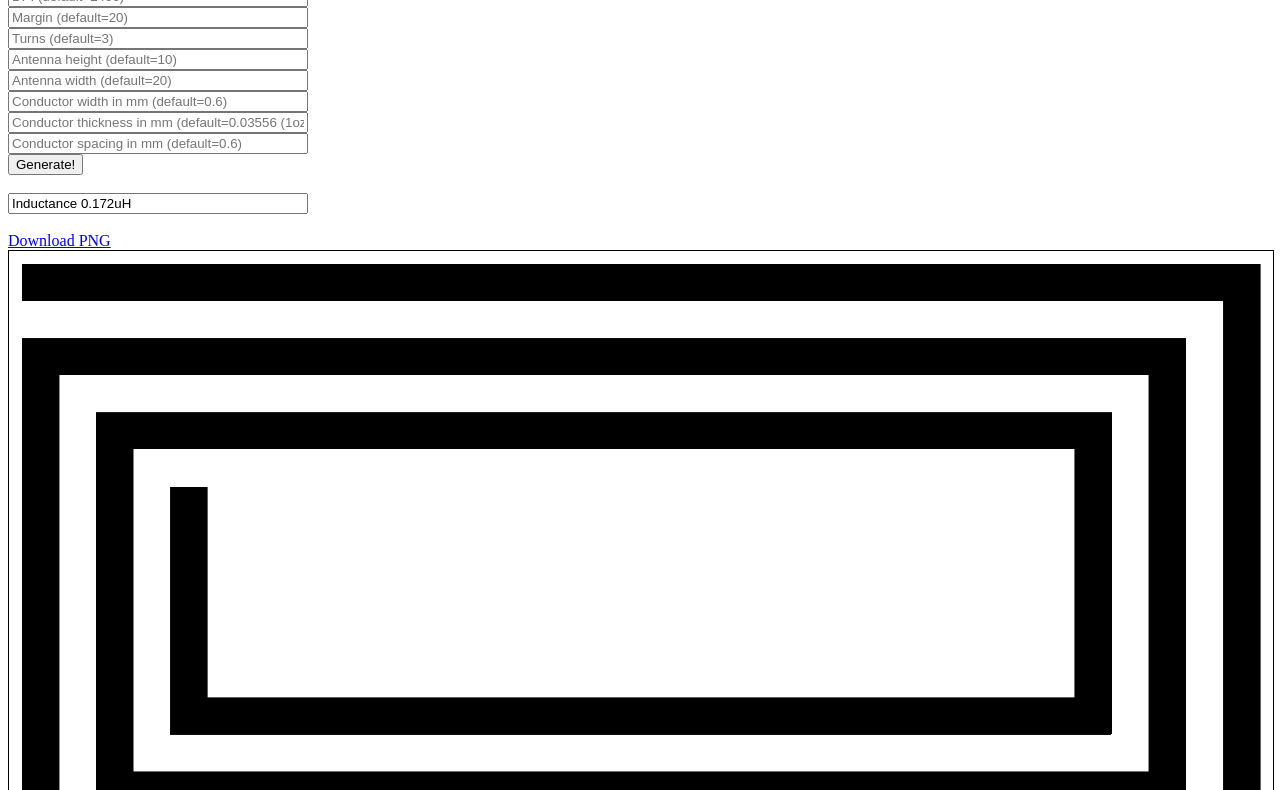
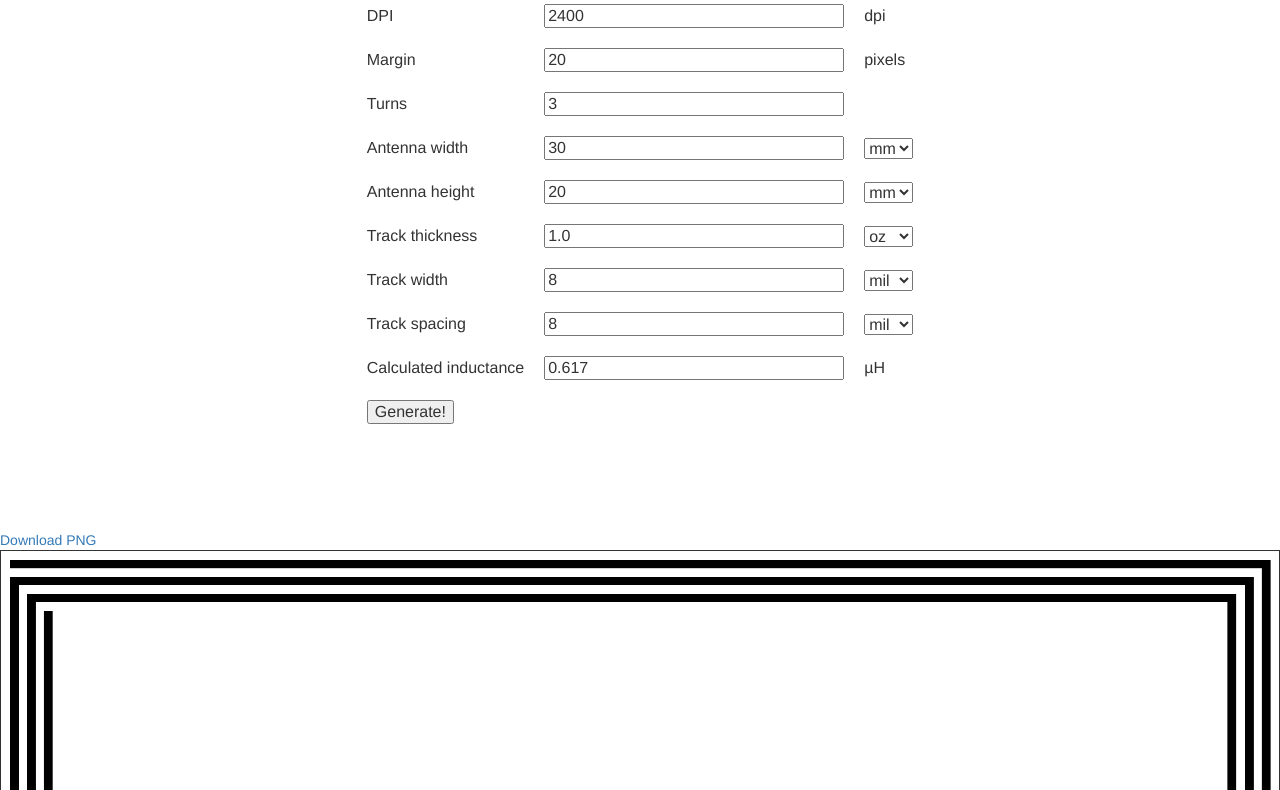
Before and after one commit to kbeckmann/nfc-antenna-generator, a plain HTML site: page index.html in a window 1280 px wide. Shown: the part 69-859 px from the top of the page. Drawn offline with nearby package versions, Linux system fonts and the light colour scheme.

Commit message:
Add unit dropdown and fix design

```diff
--- a/index.html
+++ b/index.html
@@ -1,21 +1,97 @@
+<head>
+    <link href="https://maxcdn.bootstrapcdn.com/bootstrap/3.3.7/css/bootstrap.min.css" rel="stylesheet" integrity="sha384-BVYiiSIFeK1dGmJRAkycuHAHRg32OmUcww7on3RYdg4Va+PmSTsz/K68vbdEjh4u" crossorigin="anonymous">
+</head>
 <style>
     input[type="text"]
     {
         width: 300px;
     }
+    td {
+        padding: 10px;
+        border: 0;
+    }
 </style>
 <h2>Simple rectangular spiral footprint generator</h2>
 <form onsubmit="return false;">
-    <input type="text" id="dpi" placeholder="DPI (default=2400)" /><br/>
-    <input type="text" id="margin" placeholder="Margin (default=20)" /><br/>
-    <input type="text" id="turns" placeholder="Turns (default=3)" /><br/>
-    <input type="text" id="ant_height" placeholder="Antenna height (default=10)" /><br/>
-    <input type="text" id="ant_width" placeholder="Antenna width (default=20)" /><br/>
-    <input type="text" id="cond_width" placeholder="Conductor width in mm (default=0.6)" /><br/>
-    <input type="text" id="cond_thickness" placeholder="Conductor thickness in mm (default=0.03556 (1oz))" /><br/>
-    <input type="text" id="cond_spacing" placeholder="Conductor spacing in mm (default=0.6)" /><br/>
-    <input type="submit" id="generate" value="Generate!" onsubmit="" /><br/><br/>
-    <input type="text" id="ant_inductance" placeholder="Antenna inductance (uH)" readonly="readonly"/><br/><br/>
+<table id="calculator" style="align:center; margin:0 auto 1em !important; width:auto;">
+    <tr>
+        <td>DPI</td>
+        <td><input type="text" id="dpi" value="2400" /></td>
+        <td>dpi</td>
+    </tr>
+    <tr>
+        <td>Margin</td>
+        <td><input type="text" id="margin" value="20" /></td>
+        <td>pixels</td>
+    </tr>
+    <tr>
+        <td>Turns</td>
+        <td><input type="text" id="turns" value="3" /></td>
+        <td></td>
+    </tr>
+    <tr>
+        <td>Antenna width</td>
+        <td><input type="text" id="ant_width" value="30" /></td>
+        <td>
+            <select id="ant_width_unit">
+                <option value="1.0" selected>mm</option>
+                <option value="0.0254">mil</option>
+            </select>
+        </td>
+    </tr>
+    <tr>
+        <td>Antenna height</td>
+        <td><input type="text" id="ant_height" value="20" /></td>
+        <td>
+            <select id="ant_height_unit">
+                <option value="1.0" selected>mm</option>
+                <option value="0.0254">mil</option>
+            </select>
+        </td>
+    </tr>
+    <tr>
+        <td>Track thickness</td>
+        <td><input type="text" id="cond_thickness" value="1.0" /></td>
+        <td>
+            <select id="cond_thickness_unit">
+                <option value="1.0">mm</option>
+                <option value="0.0254">mil</option>
+                <option value="0.03556" selected>oz</option>
+            </select>
+        </td>
+    </tr>
+    <tr>
+        <td>Track width</td>
+        <td><input type="text" id="cond_width" value="8" /></td>
+        <td>
+            <select id="cond_width_unit">
+                <option value="1.0">mm</option>
+                <option value="0.0254" selected>mil</option>
+            </select>
+        </td>
+    </tr>
+    <tr>
+        <td>Track spacing</td>
+        <td><input type="text" id="cond_spacing" value="8" /></td>
+        <td>
+            <select id="cond_spacing_unit">
+                <option value="1.0">mm</option>
+                <option value="0.0254" selected>mil</option>
+            </select>
+        </td>
+    </tr>
+    <tr>
+        <td>Calculated inductance</td>
+        <td><input type="text" id="ant_inductance" value="Antenna inductance (uH)" readonly="readonly"/></td>
+        <td>µH</td>
+    </tr>
+    <tr>
+        <td><input type="submit" id="generate" value="Generate!" onsubmit="" colspan="3" /></td>
+    </tr>
+</table>
+
+    <br/><br/>
+    <br/><br/>
     <a id="downloadLnk" href="nfc.png">Download PNG</a><br/>
     <canvas id="canvas"/>
 </form>
--- a/nfc.js
+++ b/nfc.js
@@ -4,8 +4,6 @@ function nfc(c, margin, scale, turns, ant_length, ant_width, cond_width, cond_sp
     c.width = scale * ant_width + 2 * margin;
     c.style.width="100%";
     var ctx = c.getContext("2d");
-    //ctx.fillStyle = "#FFFF00";
-    //ctx.fillStyle = "#FFFFFF";
     ctx.fillStyle = "#FFFFFF";
     ctx.fillRect(0,0,scale * ant_width + 2 * margin, scale * ant_length + 2 * margin);
     ctx.translate(margin, margin);
@@ -87,16 +85,16 @@ canvas.addEventListener("click", function(){
 
 function inductance(ant_width, ant_height, cond_thickness, cond_width, cond_spacing, turns)
 {
-    const PI = 3.14159
-    const U0 = 1.25663e-6
-    const UR = 1
+    const PI = 3.14159;
+    const U0 = 1.25663e-6;
+    const UR = 1;
 
-    var a0 = ant_width / 1000
-    var b0 = ant_height / 1000
-    var t = cond_thickness / 1000
-    var w = cond_width / 1000
-    var g = cond_spacing / 1000
-    var n = turns
+    var a0 = ant_width / 1000;
+    var b0 = ant_height / 1000;
+    var t = cond_thickness / 1000;
+    var w = cond_width / 1000;
+    var g = cond_spacing / 1000;
+    var n = turns;
 
     var d = 2 * (t + w) / PI;
     var aAvg = a0 - n * (g + w);
@@ -107,8 +105,8 @@ function inductance(ant_width, ant_height, cond_thickness, cond_width, cond_spac
     var x4 = (aAvg + bAvg) / 4;
     var l = ((U0 * UR) / PI) * (x1 + x2 - x3 + x4) * Math.pow(n, 1.8);
     var l_uH = l * 1000000;
-    var l_uH_round = Math.round(l_uH * 1000) / 1000
-    return 'Inductance ' + l_uH_round + 'uH'
+    var l_uH_round = Math.round(l_uH * 1000) / 1000;
+    return l_uH_round;
 }
 
 function generate() {
@@ -121,14 +119,14 @@ function generate() {
         document.getElementById(id).value = val;
     }
 
-    var margin = value("margin", 20)
-    var dpi = value("dpi", 2400)/25.4
-    var turns = value("turns", 3)
-    var ant_height = value("ant_height", 10)
-    var ant_width = value("ant_width", 20)
-    var cond_width = value("cond_width", 0.6)
-    var cond_thickness = value("cond_thickness", 0.03556)
-    var cond_spacing = value("cond_spacing", 0.6)
+    var margin = value("margin", 20);
+    var dpi = value("dpi", 2400)/25.4;
+    var turns = value("turns", 3);
+    var ant_height = value("ant_height", 10) * value("ant_height_unit", 1);
+    var ant_width = value("ant_width", 20) * value("ant_width_unit", 1);
+    var cond_width = value("cond_width", 0.6) * value("cond_width_unit", 1);
+    var cond_thickness = value("cond_thickness", 0.03556) * value("cond_thickness_unit", 1);
+    var cond_spacing = value("cond_spacing", 0.6) * value("cond_spacing_unit", 1);
 
     nfc(canvas,
         margin,
@@ -139,8 +137,8 @@ function generate() {
         cond_width,
         cond_spacing);
 
-    var ant_inductance = inductance(ant_width, ant_height, cond_thickness, cond_width, cond_spacing, turns)
-    set_value("ant_inductance", ant_inductance)
+    var ant_inductance = inductance(ant_width, ant_height, cond_thickness, cond_width, cond_spacing, turns);
+    set_value("ant_inductance", ant_inductance);
 }
 document.getElementById("generate").addEventListener("click", generate);
 
```
